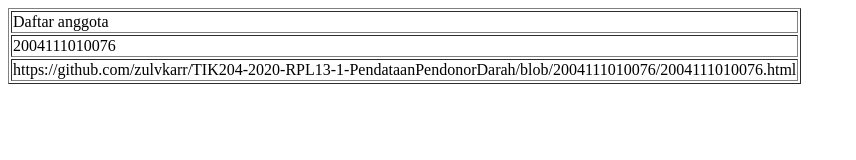
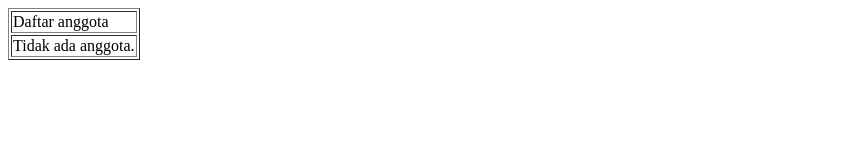
Before and after one commit to zulvkarr/TIK204-2020-RPL13-1-PendataanPendonorDarah, a plain HTML site: page index.html in a window 1280 px wide. Shown: the whole page, without its empty margins (0-856 px from the left). Drawn offline with Linux system fonts and the light colour scheme.

Commit message:
Update index.html

```diff
--- a/index.html
+++ b/index.html
@@ -6,8 +6,7 @@
 <body>
 <table border=”0”>
 <tr><td>Daftar anggota</td></tr>
-<tr><td>2004111010076</td></tr>
-<tr><td>https://github.com/zulvkarr/TIK204-2020-RPL13-1-PendataanPendonorDarah/blob/2004111010076/2004111010076.html</td></tr>
+<tr><td>Tidak ada anggota.</td></tr>
 </table>
 </body>
 </html>
```
